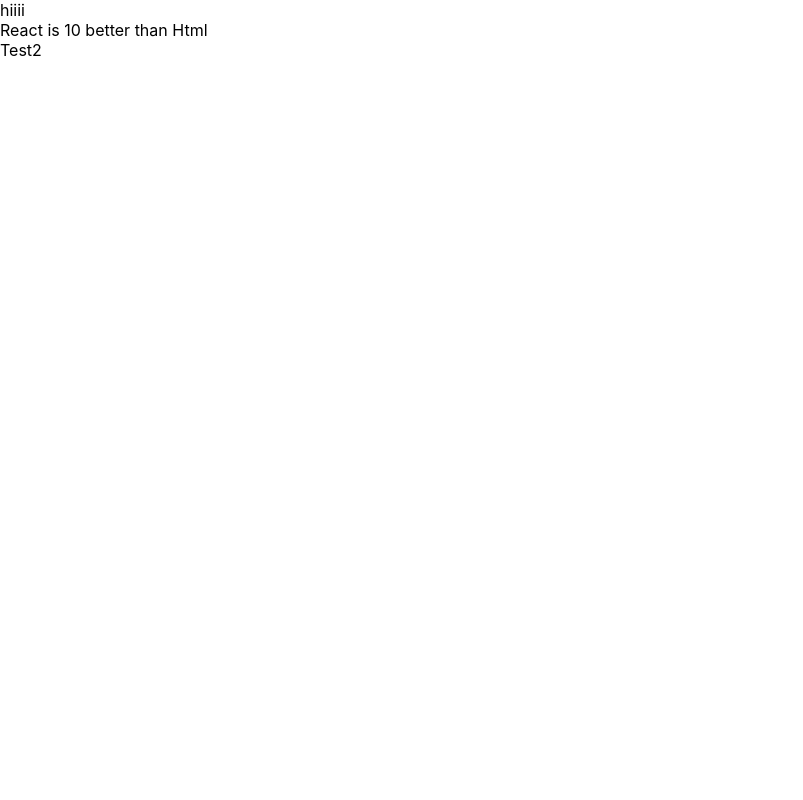
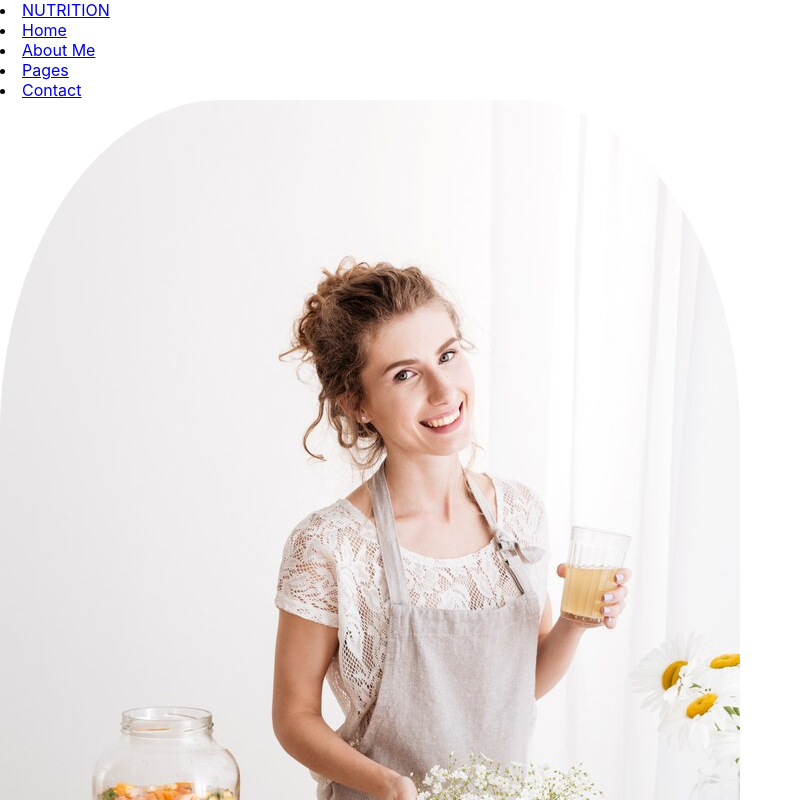
Before and after one commit to Sumedha-Bhat14/internship-react-sumedha, a React (Create React App) app: page / in a window 1280 px wide. Shown: the top 800 px of the page, without its empty margins (0-803 px from the left). Built offline with nearby package versions, Linux system fonts and the light colour scheme.

Commit message:
initial commit

```diff
--- a/src/App.css
+++ b/src/App.css
@@ -1,4 +1,4 @@
-.App {
+/* .App {
   text-align: center;
 }
 
@@ -35,4 +35,61 @@
   to {
     transform: rotate(360deg);
   }
+} */
+
+body{
+  background-color: white;
 }
+
+.center{
+ text-align:end;
+
+
+
+}
+
+.u-layout{
+  border-radius: 30% 30% 0 0;
+}
+.u-layout img {
+  border-radius: 30% 30% 0 0;
+}
+
+ .box{
+  background-color:darkcyan;
+  display:inline-block;
+  width: 20%;
+  height:90%;
+  border-color: black;
+
+
+
+}
+ .box{
+  display:inline-block;
+  border-width: 20%;
+  height:90%;
+  border-color: black;
+}
+
+/* .page{
+  display: flex;
+  text-align: left;
+} */
+
+.form-page{
+  border-radius: 30% 30% 0 0;
+  text-align: right;
+  border-color: black;
+}
+
+.page, .p, .h1{
+  text-align: end;
+
+}
+
+.form,.h1,.p{
+  text-align: center;
+  border-radius: 30% 30% 0 0;
+  content: none;
+}
--- a/src/App.js
+++ b/src/App.js
@@ -2,12 +2,16 @@
 import React from "react";
 import Test1 from "./Test1";
 import Test2 from "./Test2";
-// import './App.css';
+import Demo from "./Demo";
+import './App.css';
+import Header from "./components/Header";
 
 function App() {
   return (
    <div>
-    hiiii <Test1 /> <Test2 />
+    {/* hiiii <Test1 /> <Test2 />  */}
+    <Header/>
+    <Demo />
      </div>
   );
 }
--- /dev/null
+++ b/src/Demo.js
@@ -0,0 +1,75 @@
+import React from 'react'
+import TestImg from "./happy-woman-standing-indoors-drinking-citrus-beverage_171337-14305.jpg"
+
+function Demo() {
+  return (
+    <div> <div>
+    <div className="firstPage">
+        <div className="u-layout">
+
+   <img src={TestImg}></img>
+   </div>
+   <div className="center">
+   <h1> Prices </h1>
+   <p> Images from Freepik </p>
+   <button type="button" className="btn"> Work with us </button> </div>
+    </div>
+</div>
+
+<div>
+    <div>
+        <h1> Benefits </h1>
+        <div className="page">
+        <p> Ut enim ad minim veniam, quis nostrud exercitation ullamco
+            laboris nisi ut aliquip ex eacommodo consequat. Duis aute
+            irure dolor in reprehenderit in voluptate velit esse cillum
+            dolore eu fugiatnulla pariatur.</p></div>
+   <div className="box">
+     <h1> Test Day </h1>
+    <h1> $12 </h1>
+    <button type="button" className="btn"> Choose Package </button>
+
+   <div className="boxx">
+    <h1> Basic Bundle </h1>
+    <h1> $55 </h1>
+    <button type="button" className="btn"> Choose Package </button>
+   </div>
+   <div className="boxx">
+    <h1> Advance Bundle </h1>
+    <h1> $150 </h1>
+    <button type="button" className="btn"> Choose Package </button>
+   </div>
+    </div>
+</div>
+</div>
+
+<div>
+    <div className>
+    <h1> Frequently Question Asked </h1>
+    <p> What is Naturopath? </p><br></br>
+    <p> Answer. Lorem ipsum dolor sit amet, consectetur adipiscing elit. Curabitur id suscipit ex. Suspendisse rhoncus
+        aoreet purus quis elementum. Phasellus sed efficitur dolor, et ultricies sapien. Quisque fringilla sit amet dolor
+        commodo efficitur. Aliquam et sem odio. In ullamcorper nisi nunc, et molestie ipsum iaculis sit amet.</p>
+    </div>
+    <div className="form-page">
+        <form className="form">
+            <h1> How can i help you? </h1>
+            <p>Please take a few moments to let me know about yourself and your health goals before we
+                start working together:</p>
+                <div>
+                    {/* <label for="NameFormControlInput1" className="form-label"><ins> Name </ins></label> */}
+                    <input type="Name" placeholder="Enter Name"></input>
+                </div>
+
+            <div>
+                {/* <label for="exampleFormControlInput1" className="form-label"><ins> Email adresss </ins></label> */}
+                <input type="email" placeholder="Enter Email"></input>
+                </div>
+        </form>
+    </div>
+</div>
+</div>
+  )
+}
+
+export default Demo
--- a/src/Test1.js
+++ b/src/Test1.js
@@ -1,6 +1,16 @@
-function Test1() {
+function Test1(){
+    let x=5;
+    let text="Good Bye";
+    // if(x<10){
+    // let text="Hyy world";
+    // }
     return(
-        <div> React is {5+5} better than Html </div>
+        <div>
+            {x<10?"heyyy":"Byyy"}
+             {/* React is {5+5} better than Html  */}
+            </div>
     )
 }
+
+
 export default Test1;
--- /dev/null
+++ b/src/components/Header.js
@@ -0,0 +1,30 @@
+import React from 'react'
+
+function Header() {
+  return (
+    <div>
+
+            <header>
+    <li >
+          <a  href="#NUTRITION"> NUTRITION </a>
+        </li>
+        <li >
+        <a  href="#Home"> Home </a>
+         </li>
+     <li >
+         <a  href="#About Me"> About Me </a>
+        </li>
+     <li >
+        <a  href="#Pages"> Pages </a>
+            </li>
+        <li >
+            <a  href="#Contact"> Contact </a>
+        </li>
+        </header>
+
+    </div>
+
+  )
+}
+
+export default Header
```
Also changed, not shown: src/happy-woman-standing-indoors-drinking-citrus-beverage_171337-14305.jpg (added), 1 other file (tests, documents, lock files or other folders).
